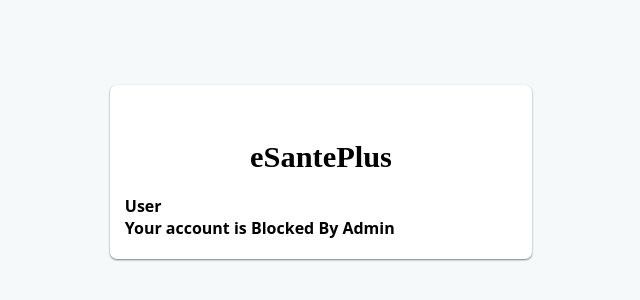
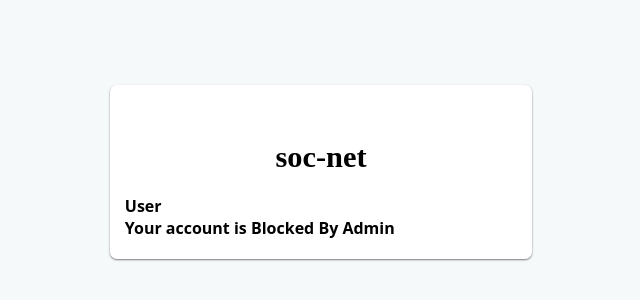
Before and after one commit to mohamed-knoud/mohamed-knoud.github.io, a React (Create React App) app: page /blocked in a window 1280 px wide. Shown: the part 228-528 px from the top of the page, without its empty margins (319-959 px from the left). Built offline with nearby package versions, Linux system fonts and the light colour scheme; no server answers; a web font is replaced by a local one.

Commit message:
Update Blocked.js

```diff
--- a/src/Blocked.js
+++ b/src/Blocked.js
@@ -39,7 +39,7 @@
     <div id="evr">
         <form id="from" method="POST">
             <div style={{fontWeight:'bold',fontsize:'1.2em',margin:'15px 15px 0 15px'}}>
-                <div style={{textAlign:'center'}}><span id='log'>eSantePlus</span></div>
+                <div style={{textAlign:'center'}}><span id='log'>soc-net</span></div>
             <p>
             {formData.firstName && formData.lastName
               ? `${formData.firstName} ${formData.lastName}`
```
